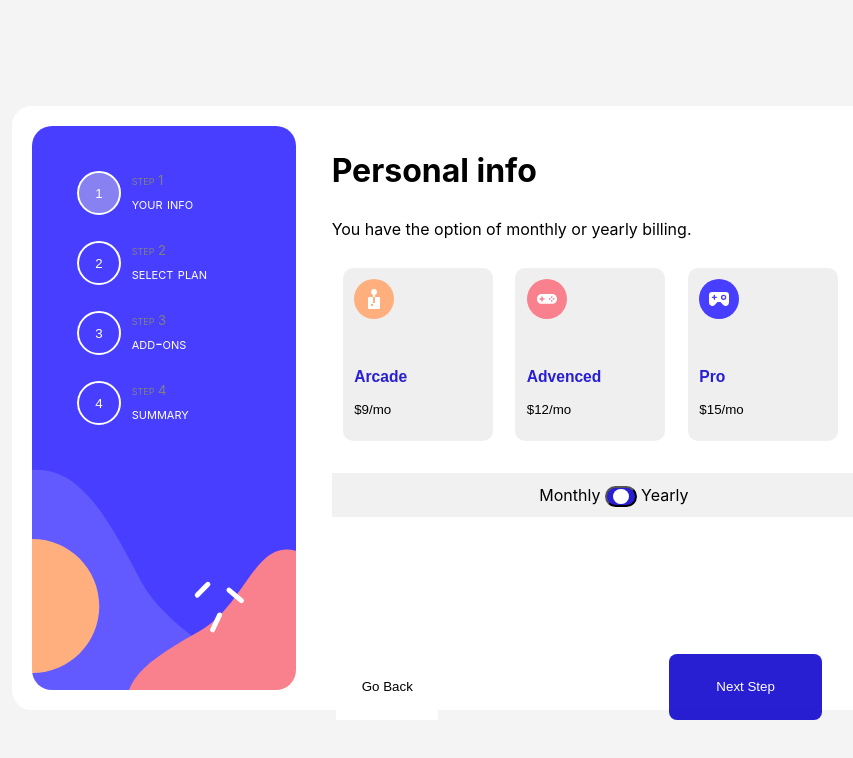
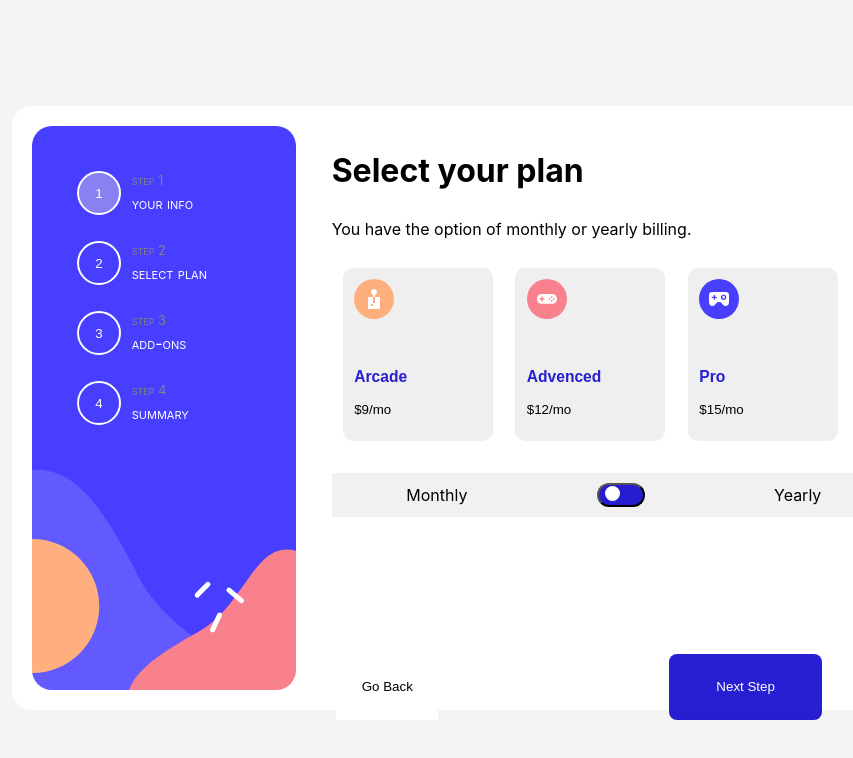
Before and after one commit to Fadia-Yassine/summary, a React (Vite) app: page / in a window 1280 px wide. Both pictures are taken after a click on the button "Next Step". Shown: the top 758 px of the page, without its empty margins (176-1029 px from the left). Built offline with nearby package versions, Linux system fonts and the light colour scheme.

Commit message:
commentaire

```diff
--- a/src/App.jsx
+++ b/src/App.jsx
@@ -5,7 +5,7 @@ import Info from './components/info';
 import Plan from './components/plan';
 import Add from './components/add';
 import Thank from './components/thank';
-import Summary from './components/summary'
+import Summary from './components/summary';
 
 function App() {
   //variable qui va aider mon bouton a changer de page
@@ -80,7 +80,7 @@ console.log(count)
         <div id='divDeux'>
           <div>
             {/* Mon affichage conditionnel */}
-            {count== 1? <Info/> : count== 2? <Plan/> : count== 3? <Add/> : count== 4? <Summary />  : <Thank/>}
+            {count== 1? <Info /> : count== 2? <Plan /> : count== 3? <Add/> : count== 4? <Summary />  : <Thank/>}
           </div>
         </div>
       </div>
--- a/src/components/add.jsx
+++ b/src/components/add.jsx
@@ -3,6 +3,7 @@ import '../sass/add.sass'
 
 function Add() {
 
+    // selection du choix de l'abonnement
     function activate(e){
         if(e.target.className == 'encadrementAdd'){
             e.target.className = 'encadrementAddBiss'
--- a/src/components/info.jsx
+++ b/src/components/info.jsx
@@ -3,10 +3,12 @@ import '../sass/info.sass'
 
 
 function Info() {
+    // récupération de donnée
     let [name, setName] = useState('');
     let [mail, setMail] = useState('');
     let [phone, setPhone] = useState('');
 
+    // manipulation de donnée (au dessus) pour les réinscrire au dessus
     function nom (e){
         setName(e.target.value)
         console.log(e.target.value);
--- a/src/components/plan.jsx
+++ b/src/components/plan.jsx
@@ -5,35 +5,39 @@ import Advenced from '../assets/img/advenced.svg'
 import Pro from '../assets/img/pro.svg'
 
 function Plan() {
+    // récupération des données
     let [arcade, setArcade] = useState('$9/mo')
     let [advanced, setAdvanced] = useState('$12/mo')
     let [pro, setPro] = useState('$15/mo')
 
     function yearly(){
+        //condition d'affichage
         if(arcade == '$9/mo'){
             setArcade('$90/yo')
             setAdvanced('$120/yo')
             setPro('$150/yo')
+            document.getElementById('buttonPlan').style='justify-content: flex-end'
         }
         else {
             setArcade('$9/mo')
             setAdvanced('$12/mo')
             setPro('$15/mo')
+            document.getElementById('buttonPlan').style='justify-content: flex-start'
         }
     }
 
+    //séléction des cases
     function selected(e){
         if(e.target.style.border== 'none'){
             e.target.style.border= '2px solid purple'
         } else {
             e.target.style.border= 'none'
         }
-
     }
 
     return (
         <div>
-        <h1>Personal info</h1>
+            <h1>Select your plan</h1>
             <p>You have the option of monthly or yearly billing.</p>
 
             <div>
--- a/src/components/summary.jsx
+++ b/src/components/summary.jsx
@@ -1,7 +1,8 @@
 import React from 'react'
 import '../sass/summary.sass'
 
-function Summary() {
+function Summary(props) {
+  console.log(props);
   return (
     <div>
         <h1>Finishing up</h1>
--- a/src/sass/plan.sass
+++ b/src/sass/plan.sass
@@ -16,14 +16,19 @@
     background-color: rgba(226, 226, 226, 0.467)
     padding: 10px
     margin-top: 20px
+    display: flex
+    justify-content: space-around
 
 #buttonPlan
-    text-align: left
     border-radius: 100px
     background-color: rgba(13, 3, 206, 0.8862745098)
-    #btnPlan
-        background-color: white
-        border-radius: 100px
-        padding-left: 6px
-        padding-right: 6px
-        color: white
+    display: flex
+    justify-content: flex-start
+    width: 3rem
+
+#btnPlan
+    background-color: white
+    border-radius: 100px
+    padding-left: 6px
+    padding-right: 6px
+    color: white
```
Lines whose indentation alone changed are shown as unchanged.
